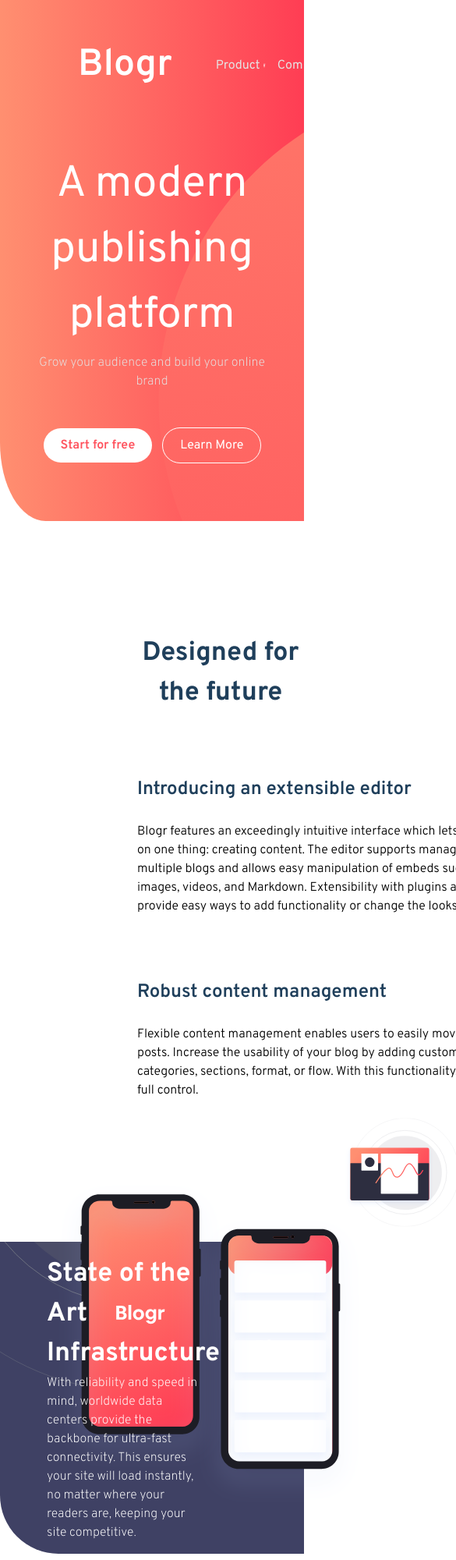
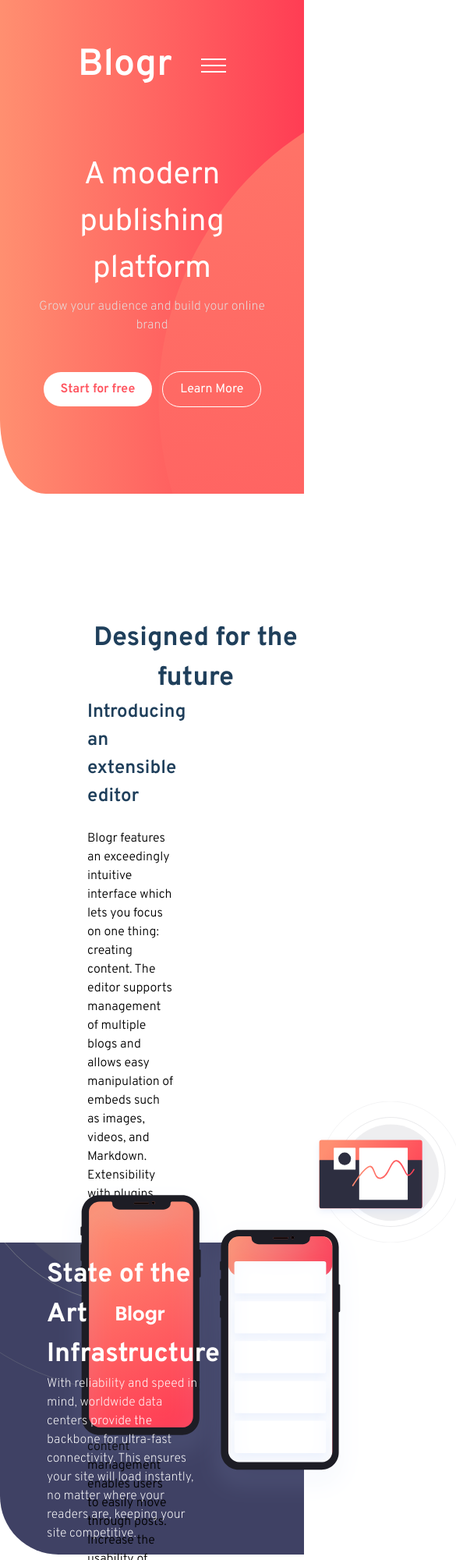
Before and after one commit to Kev1nM3N/Blogr-Landing-Page, a plain HTML site: page index.html in a window 390 px wide. Shown: the top 2000 px of the page at 78% size, 585 px wide, since content can reach past the window. Drawn offline with nearby package versions, Linux system fonts and the light colour scheme.

Commit message:
working on responsiveness

```diff
--- a/index.html
+++ b/index.html
@@ -44,6 +44,7 @@
         <button class="white-button">
           <a href="">Sign Up</a>
         </button>
+        <img src="./images/icon-hamburger.svg" alt="" class="mobileButton">
       </div>
     </nav>
 
--- a/styles.css
+++ b/styles.css
@@ -112,7 +112,7 @@ nav {
   display: block;
 }
 
-.nav__link--container:hover {
+.nav__link--container:hover, .footer__anchor:hover {
   text-decoration: underline;
 }
 
@@ -137,6 +137,10 @@ nav {
 .right-nav {
   display: flex;
   align-items: center;
+}
+
+.mobileButton {
+  display: none;
 }
 
 .right-nav a {
@@ -217,16 +221,13 @@ THIS IS THE LANDING PAGE
 
 #landingPage {
   height: 100vh;
-  padding: 9rem 0 5rem 11rem;
+  padding: 9rem 0 5rem 7rem;
+  margin-top: 1rem;
 }
 
 .landingPage__container {
   display: flex;
   height: 93%;
-}
-
-.topText, .bottomText {
-  width: 500px;
 }
 
 .left-box {
@@ -249,7 +250,7 @@ THIS IS THE LANDING PAGE
 
 .illustration {
   position: absolute;
-  bottom: -74px;
+  bottom: -116px;
   left: 190px;
   scale: 1.14;
 }
@@ -281,8 +282,8 @@ THIS IS THE BLOGR BANNER
 */
 
 #blogrBanner {
-  margin-top: 80px;
-  margin-bottom: 50px;
+  margin-top: 100px;
+  margin-bottom: 70px;
   background-color: var(--desaturated-blue);
   border-bottom-left-radius: 75px;
   border-top-right-radius: 99px;
@@ -388,6 +389,7 @@ footer {
   background-color: var(--dark-grey-blue);
   padding: 8% 0;
   border-top-right-radius: 78px;
+  margin-top: 3rem;
 }
 
 .footer__title {
@@ -399,13 +401,59 @@ footer {
   font-weight: 200;
 }
 
-.footer__container {
+.footer__row {
+  display: flex;
+  justify-content: space-around;
+  width: 80%;
 }
 
-.footer__row {
-  display: flex;
+.footer__title {
+  margin-bottom: 1.5rem;
+}
+
+.footer__link {
+  padding-bottom: 4px;
 }
 
 .footer__row .footer__column .logo {
   transform: translateY(-20px);
 }
+
+@media (max-width: 1280px) {
+  .illustration {
+    bottom: -110px;
+  }
+}
+
+@media (max-width: 990px) {
+
+  .left-nav .nav__links {
+    display: none;
+  }
+
+  .right-nav a, .right-nav .white-button {
+    display: none;
+  }
+
+  .right-nav .mobileButton {
+    display: block;
+    cursor: pointer;
+    transition: all 100ms;
+  }
+
+  .mobileButton:hover {
+    filter: opacity(25%);
+  }
+}
+
+@media (max-width: 700px) {
+  .header__container h1 {
+    font-size: 40px;
+  }
+}
+
+@media (max-width: 606px) {
+  .header__container {
+    padding: 0 44px;
+  }
+}
```
